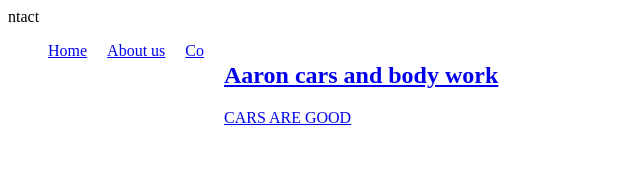
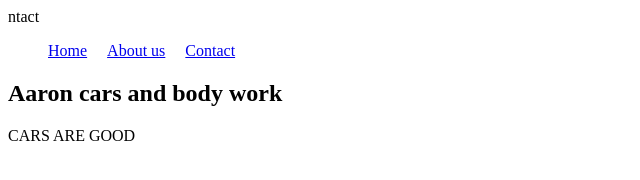
Before and after one commit to Arinanye/git_discussion_saturday, a plain HTML site: page src/about.html in a window 1280 px wide. Shown: the whole page, without its empty margins (0-640 px from the left). Drawn offline with Linux system fonts and the light colour scheme.

Commit message:
FEAT:i have made changes to about.html

```diff
--- a/src/about.html
+++ b/src/about.html
@@ -14,9 +14,12 @@ ntact</a></li>
         <ul style="list-style-type: none;display:flex;gap:20px"
         <li><a href ="./../index.html">Home</a></li>
         <li><a href="./about.html">About us</a></li>
-        <li><a href="../contact/contact.html">Co
+        <li><a href="../contact/contact.html">Contact</a></li>
 
+      </ul>
         </li>
+      </nav>
+    </main>
 
     <H2>
         Aaron cars and body work
```
